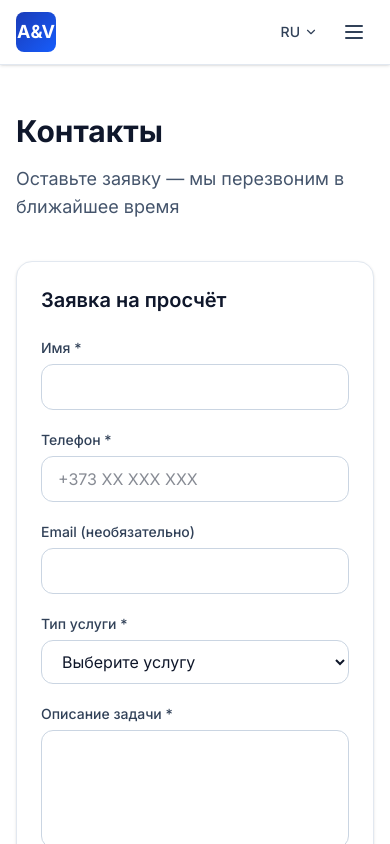
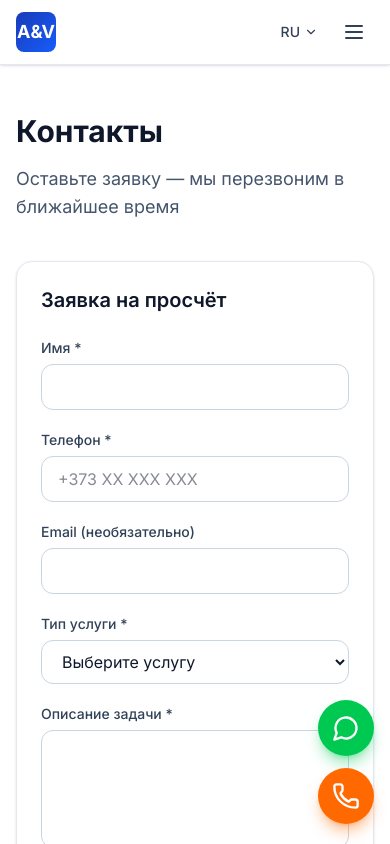
Before and after one commit to sergey1338/av-poligraf, a Next.js app: page /ru/contact in a window 390 px wide. Shown: the top 844 px of the page. Built offline with nearby package versions, Linux system fonts and the light colour scheme.

Commit message:
Add map embed, mobile FAB, calculator, SEO service pages, real address & hours

```diff
--- /dev/null
+++ b/src/app/[locale]/calculator/page.tsx
@@ -0,0 +1,29 @@
+import { getTranslations, setRequestLocale } from 'next-intl/server';
+import PriceCalculator from '@/components/PriceCalculator';
+
+type Props = { params: Promise<{ locale: string }> };
+
+export async function generateMetadata({ params }: Props) {
+  const { locale } = await params;
+  const t = await getTranslations({ locale, namespace: 'Calculator' });
+  return {
+    title: t('title'),
+    description: t('subtitle'),
+  };
+}
+
+export default async function CalculatorPage({ params }: Props) {
+  const { locale } = await params;
+  setRequestLocale(locale);
+  const t = await getTranslations('Calculator');
+
+  return (
+    <div className="py-12 md:py-16">
+      <div className="container mx-auto px-4 max-w-3xl">
+        <h1 className="text-3xl md:text-4xl font-bold text-slate-900 mb-3">{t('title')}</h1>
+        <p className="text-lg text-slate-600 mb-10">{t('subtitle')}</p>
+        <PriceCalculator />
+      </div>
+    </div>
+  );
+}
--- a/src/app/[locale]/layout.tsx
+++ b/src/app/[locale]/layout.tsx
@@ -5,6 +5,7 @@ import { routing } from '@/i18n/routing';
 import Header from '@/components/Header';
 import Footer from '@/components/Footer';
 import JsonLd from '@/components/JsonLd';
+import MobileFab from '@/components/MobileFab';
 
 type Props = {
   children: React.ReactNode;
@@ -29,6 +30,7 @@ export default async function LocaleLayout({ children, params }: Props) {
       <Header />
       <main className="flex-1">{children}</main>
       <Footer />
+      <MobileFab />
     </NextIntlClientProvider>
   );
 }
--- a/src/app/sitemap.ts
+++ b/src/app/sitemap.ts
@@ -3,7 +3,17 @@ import { MetadataRoute } from 'next';
 export default function sitemap(): MetadataRoute.Sitemap {
   const base = 'https://avpoligraf.md';
   const locales = ['ru', 'ro'];
-  const pages = ['', '/services', '/portfolio', '/about', '/contact'];
+  const pages = [
+    '',
+    '/services',
+    '/services/vizitki',
+    '/services/bannery',
+    '/services/design',
+    '/calculator',
+    '/portfolio',
+    '/about',
+    '/contact',
+  ];
 
   const entries: MetadataRoute.Sitemap = [];
   for (const locale of locales) {
@@ -12,7 +22,7 @@ export default function sitemap(): MetadataRoute.Sitemap {
         url: `${base}/${locale}${page}`,
         lastModified: new Date(),
         changeFrequency: page === '' ? 'weekly' : 'monthly',
-        priority: page === '' ? 1 : 0.8,
+        priority: page === '' ? 1 : page.startsWith('/services/') ? 0.9 : 0.8,
       });
     }
   }
--- /dev/null
+++ b/src/components/MapEmbed.tsx
@@ -0,0 +1,20 @@
+export default function MapEmbed({ className = '' }: { className?: string }) {
+  const src =
+    'https://www.google.com/maps?q=Strada+Lenin+192%2F8,+MD-3800,+Comrat,+Moldova&z=17&output=embed';
+
+  return (
+    <div className={`overflow-hidden rounded-2xl border border-slate-200 shadow-sm ${className}`}>
+      <iframe
+        title="A&V Poligraf — Comrat"
+        src={src}
+        width="100%"
+        height="100%"
+        style={{ border: 0, minHeight: 280 }}
+        loading="lazy"
+        referrerPolicy="no-referrer-when-downgrade"
+        allowFullScreen
+        className="w-full h-full min-h-[280px]"
+      />
+    </div>
+  );
+}
--- /dev/null
+++ b/src/components/MobileFab.tsx
@@ -0,0 +1,26 @@
+'use client';
+
+import { Phone, MessageCircle } from 'lucide-react';
+
+export default function MobileFab() {
+  return (
+    <div className="fixed bottom-5 right-4 z-50 flex flex-col gap-3 md:hidden">
+      <a
+        href="https://wa.me/37379955020"
+        target="_blank"
+        rel="noopener noreferrer"
+        className="flex h-14 w-14 items-center justify-center rounded-full bg-green-500 text-white shadow-lg shadow-green-500/40 hover:bg-green-600 active:scale-95 transition"
+        aria-label="WhatsApp"
+      >
+        <MessageCircle className="h-7 w-7" />
+      </a>
+      <a
+        href="tel:+37379955020"
+        className="flex h-14 w-14 items-center justify-center rounded-full bg-orange-500 text-white shadow-lg shadow-orange-500/40 hover:bg-orange-600 active:scale-95 transition"
+        aria-label="Call"
+      >
+        <Phone className="h-7 w-7" />
+      </a>
+    </div>
+  );
+}
```
